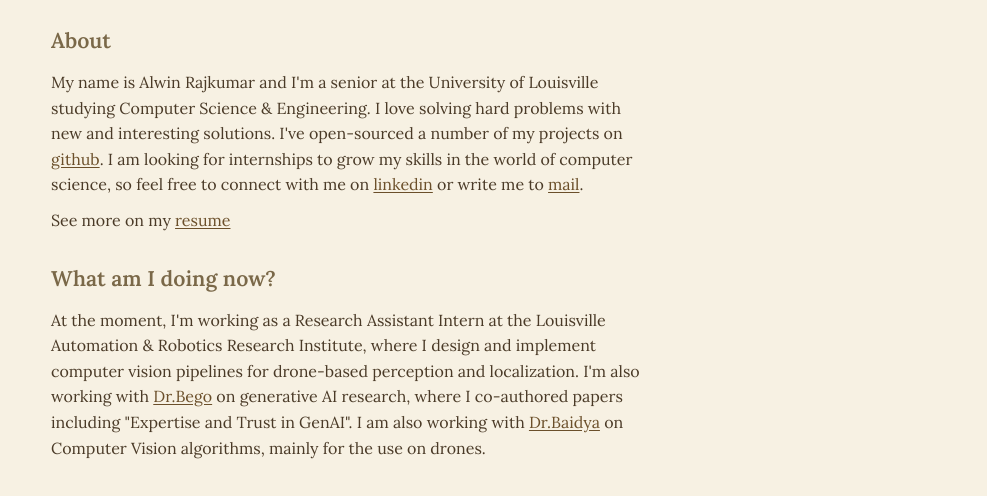
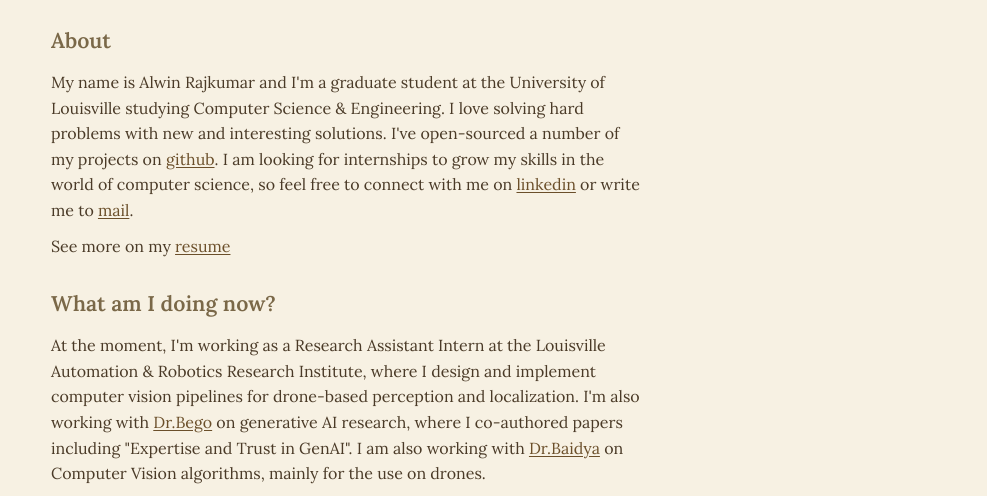
Before and after one commit to alwnraj/alwnraj.github.io, a plain HTML site: page index.html in a window 1280 px wide. Shown: the part 280-776 px from the top of the page, without its empty margins (293-1280 px from the left). Drawn offline with Linux system fonts and the light colour scheme.

Commit message:
Update About section for graduate student status

```diff
--- a/index.html
+++ b/index.html
@@ -420,7 +420,7 @@
 
         <section>
             <h2>About</h2>
-            <p>My name is Alwin Rajkumar and I'm a senior at the University of Louisville studying Computer Science & Engineering. I love solving hard problems with new and interesting solutions. I've open-sourced a number of my projects on <a href="https://github.com/alwnraj">github</a>. I am looking for internships to grow my skills in the world of computer science, so feel free to connect with me on <a href="https://www.linkedin.com/in/alwinrajkumar/">linkedin</a> or write me to <a href="mailto:a0rajk01@louisville.edu">mail</a>.</p>
+            <p>My name is Alwin Rajkumar and I'm a graduate student at the University of Louisville studying Computer Science & Engineering. I love solving hard problems with new and interesting solutions. I've open-sourced a number of my projects on <a href="https://github.com/alwnraj">github</a>. I am looking for internships to grow my skills in the world of computer science, so feel free to connect with me on <a href="https://www.linkedin.com/in/alwinrajkumar/">linkedin</a> or write me to <a href="mailto:a0rajk01@louisville.edu">mail</a>.</p>
             <p>See more on my <a href="Resume.pdf" target="_blank">resume</a></p>
         </section>
 
```
